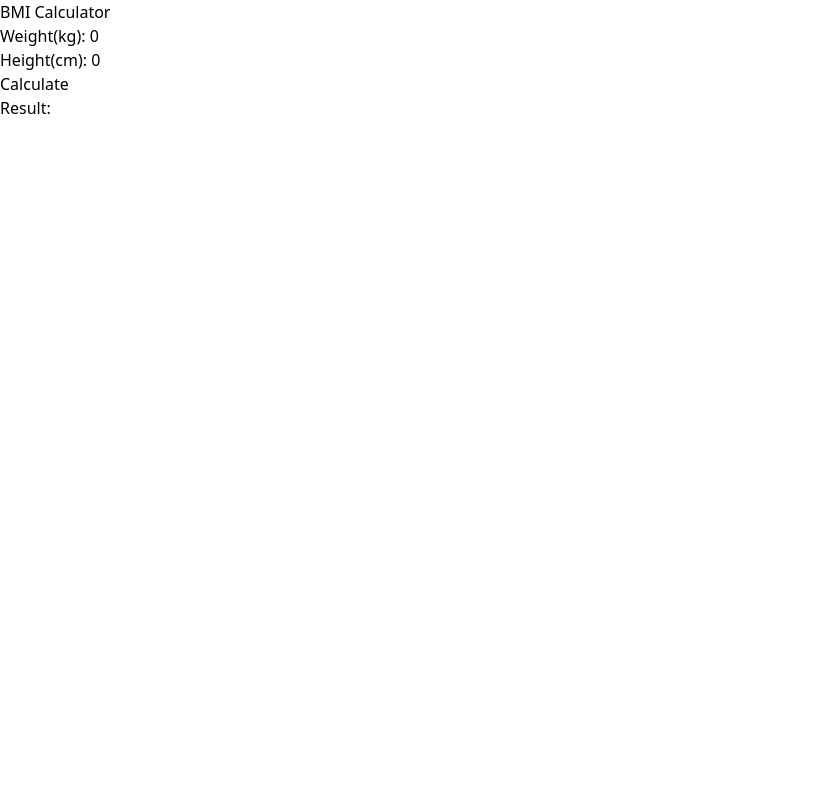
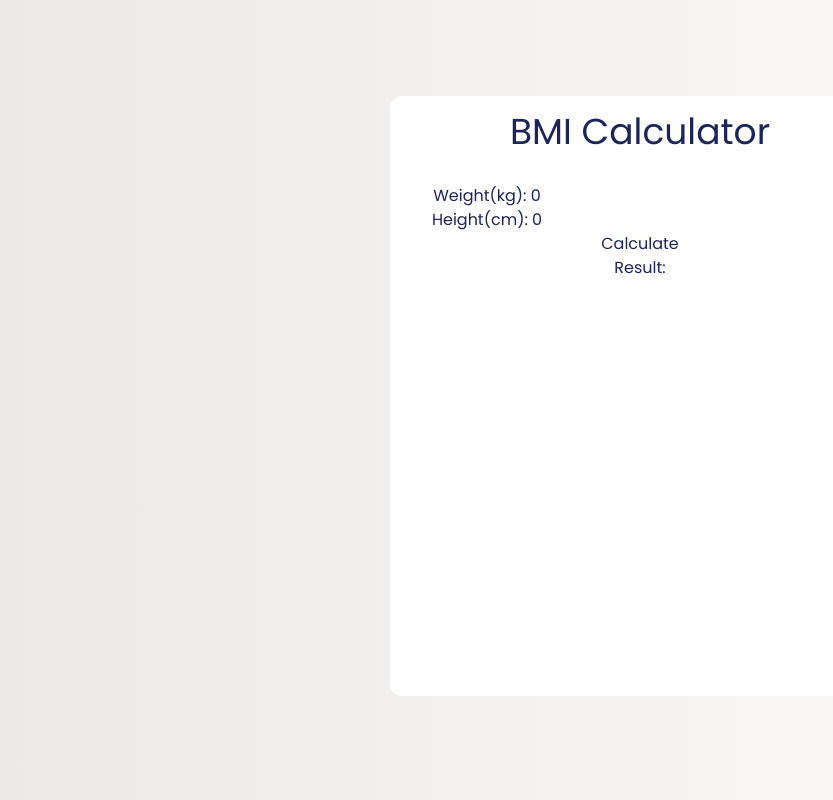
Before and after one commit to nesathanozturk/bmi-calculator, a React (Create React App) app: page / in a window 1280 px wide. Shown: the whole page, without its empty margins (0-833 px from the left). Built offline with nearby package versions, Linux system fonts and the light colour scheme.

Commit message:
style: style was added to appjs

```diff
--- a/src/App.js
+++ b/src/App.js
@@ -10,8 +10,9 @@ function App() {
   const [message, setMessage] = useState("");
 
   return (
-    <div className="container">
-      <h1>BMI Calculator</h1>
+    <div className="App w-full h-screen flex flex-col items-center text-[#1B255A] text-center font-poppins">
+      <div className="container bg-white w-[31.25rem] h-[37.5rem] my-24 mx-auto rounded-xl">
+        <h1 className="text-center text-4xl mt-4 mb-8">BMI Calculator</h1>
         <div className="inputs">
           <Input label="Weight(kg): " value={weight} setValue={setWeight} />
           <Input label="Height(cm): " value={height} setValue={setHeight} />
@@ -23,6 +24,7 @@ function App() {
           <Result />
         </div>
       </div>
+    </div>
   );
 }
 
--- a/src/index.css
+++ b/src/index.css
@@ -3,3 +3,15 @@
 @tailwind base;
 @tailwind components;
 @tailwind utilities;
+@layer components {
+  * {
+    padding: 0;
+    margin: 0;
+    box-sizing: border-box;
+  }
+  body {
+    background: #ece9e6;
+    background: -webkit-linear-gradient(to left, #ffffff, #ece9e6);
+    background: linear-gradient(to left, #ffffff, #ece9e6);
+  }
+}
```
Lines whose indentation alone changed are shown as unchanged.
